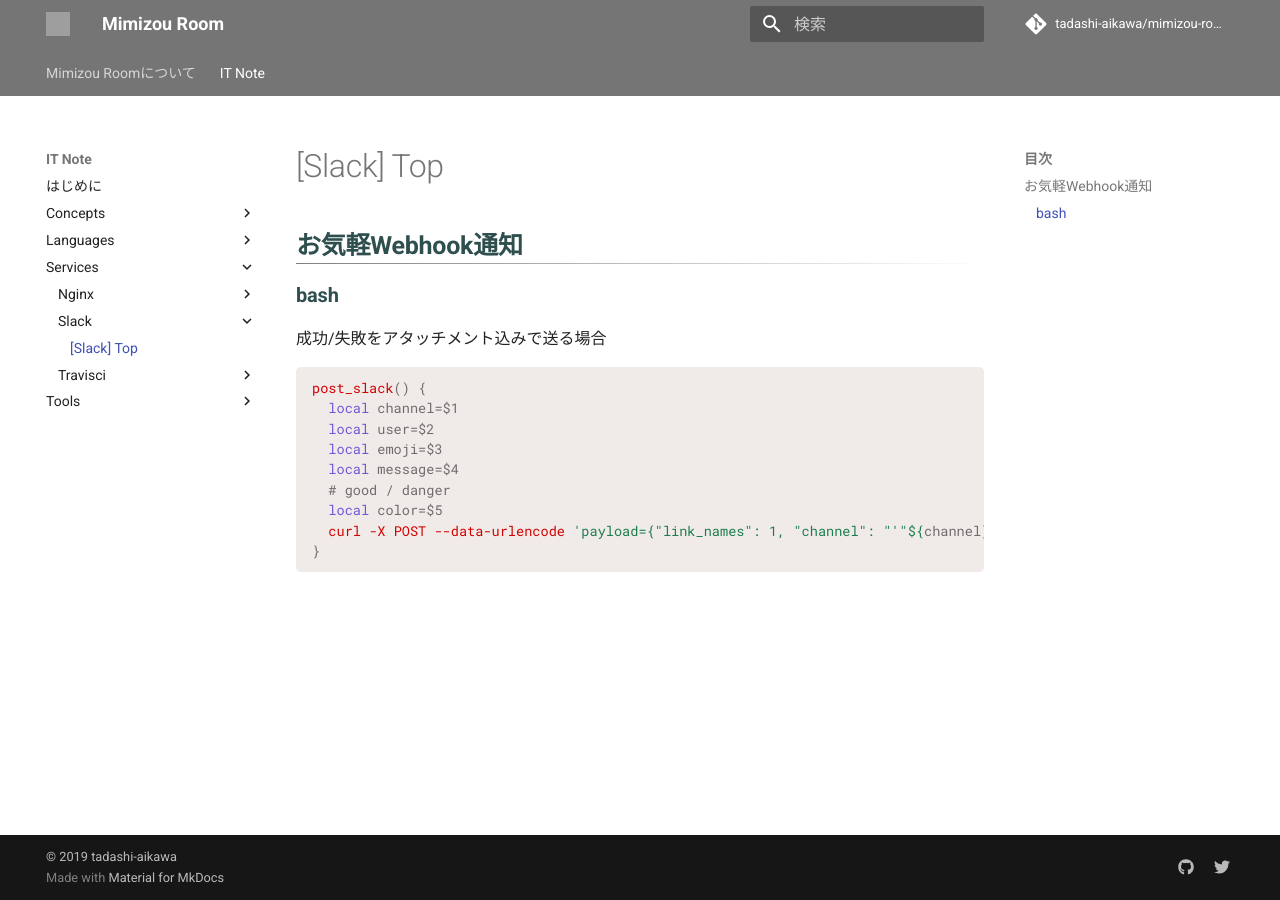
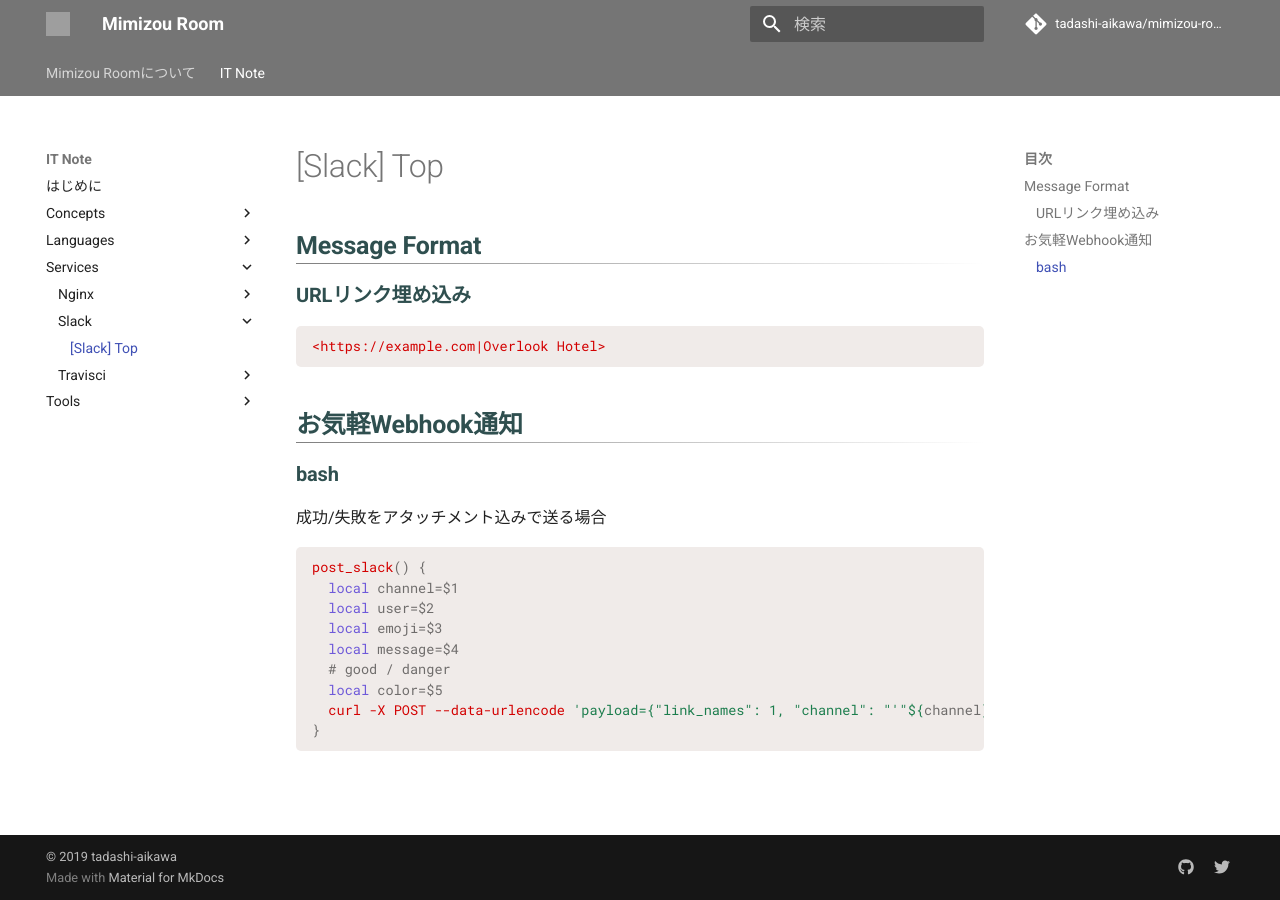
Before and after one commit to tadashi-aikawa/mimizou-room, an MkDocs documentation site: the page built from docs/IT_Note/services/slack/snippets.md, in a window 1280 px wide. Built offline with MkDocs 1.6.1 and Material for MkDocs 9.7.7, drawn with Linux system fonts in a browser that asks for light colours; comment, search, counter and statistics services are not loaded; grey boxes are pictures that could not be loaded.

Commit message:
[Slack] Message Formatのsnippet追加

````diff
--- a/docs/IT_Note/services/slack/snippets.md
+++ b/docs/IT_Note/services/slack/snippets.md
@@ -1,4 +1,14 @@
 # [Slack] Top
+
+
+Message Format
+--------------
+
+### URLリンク埋め込み
+
+```text
+<https://example.com|Overlook Hotel>
+```
 
 
 お気軽Webhook通知
````
